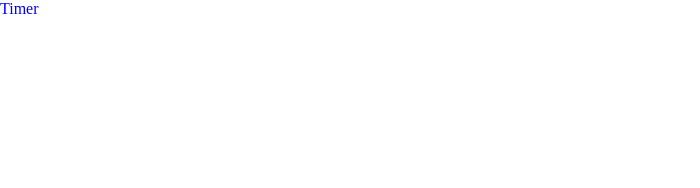
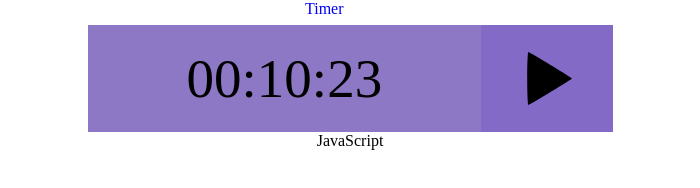
Before and after one commit to vicenteneto7/project-timer, an Electron app: page index.html in a window 700 px wide. Drawn offline with Linux system fonts and the light colour scheme.

Commit message:
style: estilização do timer

```diff
--- a/index.html
+++ b/index.html
@@ -1,5 +1,5 @@
 <!DOCTYPE html>
-<html lang="en">
+<html lang="pt-br">
 
 <head>
     <meta charset="UTF-8">
@@ -11,10 +11,20 @@
 <body>
     <div class="section">
         <header>
-            <p class="text-header">Timer</p>
+            <p class="title">Timer</p>
         </header>
-
-        <script src="/src/js/renderer.js"></script>
+        <section class="section-timer">
+            <div class="relogio">
+                <span class="tempo">00:10:23</span>
+            </div>
+            <div class="controles">
+                <img class="botao-play" src="./src/img/icon-play.svg" alt="botão-de-play">
+            </div>
+        </section>
+        <div>
+            <span class="curso">JavaScript</span>
+        </div>
+        <script src="./src/js/renderer.js"></script>
     </div>
 </body>
 
--- a/main.js
+++ b/main.js
@@ -3,7 +3,7 @@ const path = require('node:path')
 
 function createWindow () {
   const win = new BrowserWindow({
-    width: 800,
+    width: 700,
     height: 600,
     webPreferences: {
         nodeIntegration: true,
--- a/src/css/styles.css
+++ b/src/css/styles.css
@@ -16,8 +16,45 @@ body {
     height: 100vh;
 }
 
-.text-header {
+.title {
     width: 9rem;
     height: 2.5rem;
     color: blue;
 }
+
+.section {
+    display: flex;
+    flex-direction: column;
+    align-items: center;
+    justify-content: center;
+}
+
+.section-timer {
+    display: flex;
+    flex-direction: row;
+    align-items: center;
+    justify-content: space-between;
+    width: 75%;
+    height: 10.7rem;
+    background-color: #8C78C4;
+}
+
+.relogio {
+    display: flex;
+    justify-content: center;
+    width: 75%;
+}
+
+.controles {
+    display: flex;
+    align-items: center;
+    justify-content: center;
+    width: 25%;
+    height: 100%;
+    background-color: #836ac7;
+}
+
+.tempo {
+    font-size: 5.5rem;
+    text-align: center;
+}
```
Also changed, not shown: src/img/icon-pause.png (deleted), src/img/icon-pause.svg (added), src/img/icon-play.png (deleted), src/img/icon-play.svg (added).
